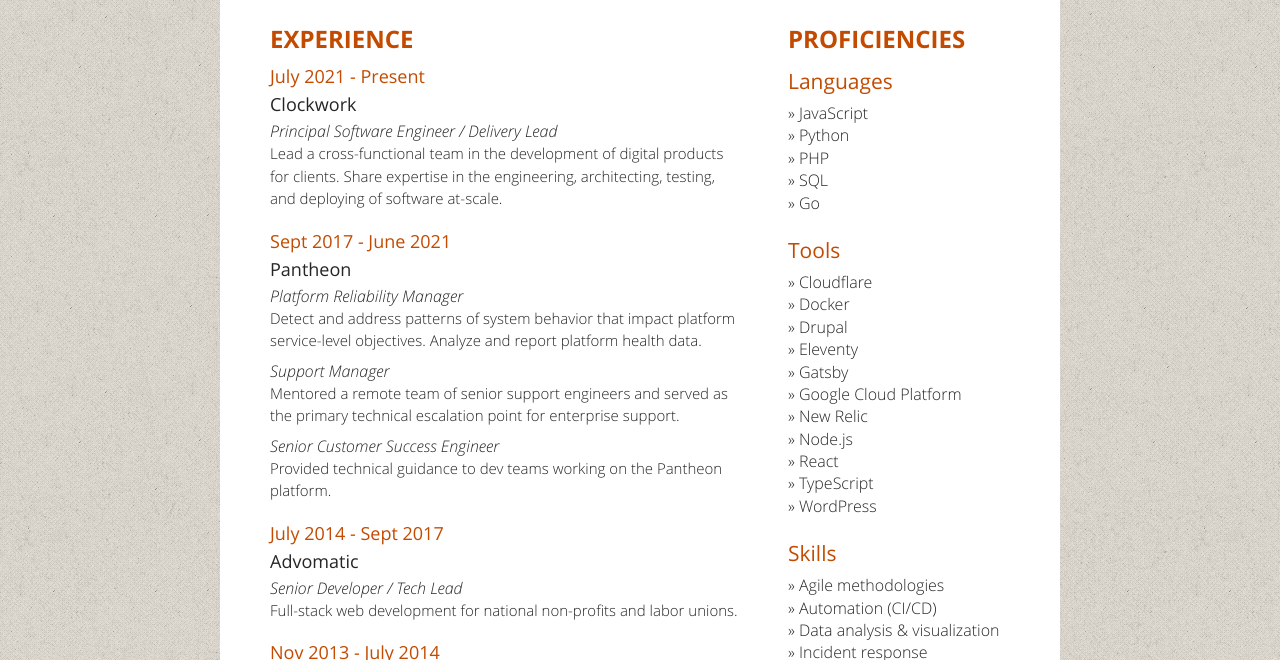
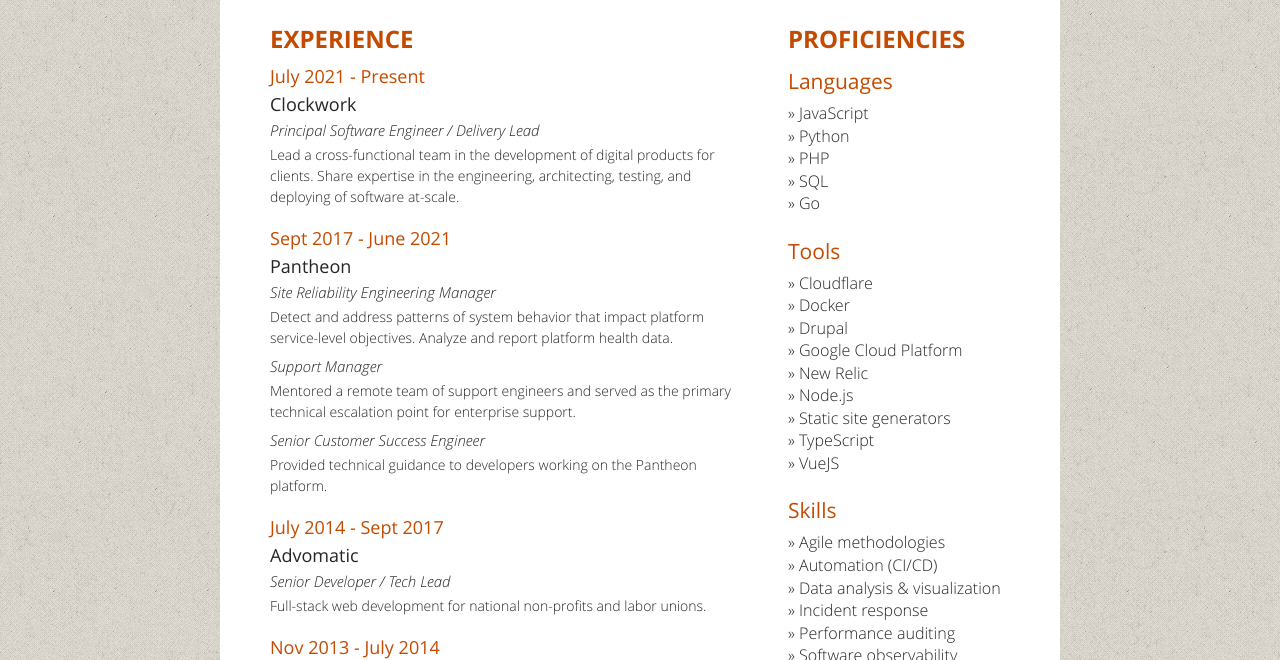
Before and after one commit to sarahg/sarahg.github.io, a Gatsby site: page /resume in a window 1280 px wide. Shown: the part 125-785 px from the top of the page. Built offline with nearby package versions, Linux system fonts and the light colour scheme; Gatsby itself is replaced by a stand-in of ours.

Commit message:
Resume edits

```diff
--- a/src/data/resumeJobs.json
+++ b/src/data/resumeJobs.json
@@ -16,16 +16,16 @@
     "daterange": "Sept 2017 - June 2021",
     "roles": [
       {
-        "title": "Platform Reliability Manager",
+        "title": "Site Reliability Engineering Manager",
         "description": "Detect and address patterns of system behavior that impact platform service-level objectives. Analyze and report platform health data."
       },
       {
         "title": "Support Manager",
-        "description": "Mentored a remote team of senior support engineers and served as the primary technical escalation point for enterprise support."
+        "description": "Mentored a remote team of support engineers and served as the primary technical escalation point for enterprise support."
       },
       {
         "title": "Senior Customer Success Engineer",
-        "description": "Provided technical guidance to dev teams working on the Pantheon platform."
+        "description": "Provided technical guidance to developers working on the Pantheon platform."
       }
     ]
   },
--- a/src/data/resumeProficiencies.json
+++ b/src/data/resumeProficiencies.json
@@ -7,14 +7,12 @@
       "Cloudflare",
       "Docker",
       "Drupal",
-      "Eleventy",
-      "Gatsby",
       "Google Cloud Platform",
       "New Relic",
       "Node.js",
-      "React",
+      "Static site generators",
       "TypeScript",
-      "WordPress"
+      "VueJS"
     ]
   },
   {
@@ -23,8 +21,8 @@
       "Automation (CI/CD)",
       "Data analysis & visualization",
       "Incident response",
+      "Performance auditing",
       "Software observability",
-      "Performance auditing",
       "Shell scripting",
       "Technical documentation"
     ]
--- a/src/styles/resume.css
+++ b/src/styles/resume.css
@@ -47,9 +47,9 @@
 }
 
 #resume h4 {
-  font-size: 16px;
+  font-size: 15px;
   font-weight: 300;
-  margin: 4px 0 0;
+  margin: 4px 0;
   line-height: normal;
   font-style: italic;
 }
@@ -65,7 +65,7 @@
   font-weight: 300;
   line-height: 1.5em;
   margin: 0;
-  font-size: 15px;
+  font-size: 1em;
 }
 
 #resume a {
@@ -114,7 +114,7 @@
   line-height: 1.4;
   margin: 0;
   font-weight: 300;
-  font-size: 16px;
+  font-size: 1.15em;
 }
 
 dd:before {
@@ -128,6 +128,7 @@
 
 #edu p {
   margin-bottom: .33em;
+  font-size: 1.2em;
 }
 
 div#print {
```
